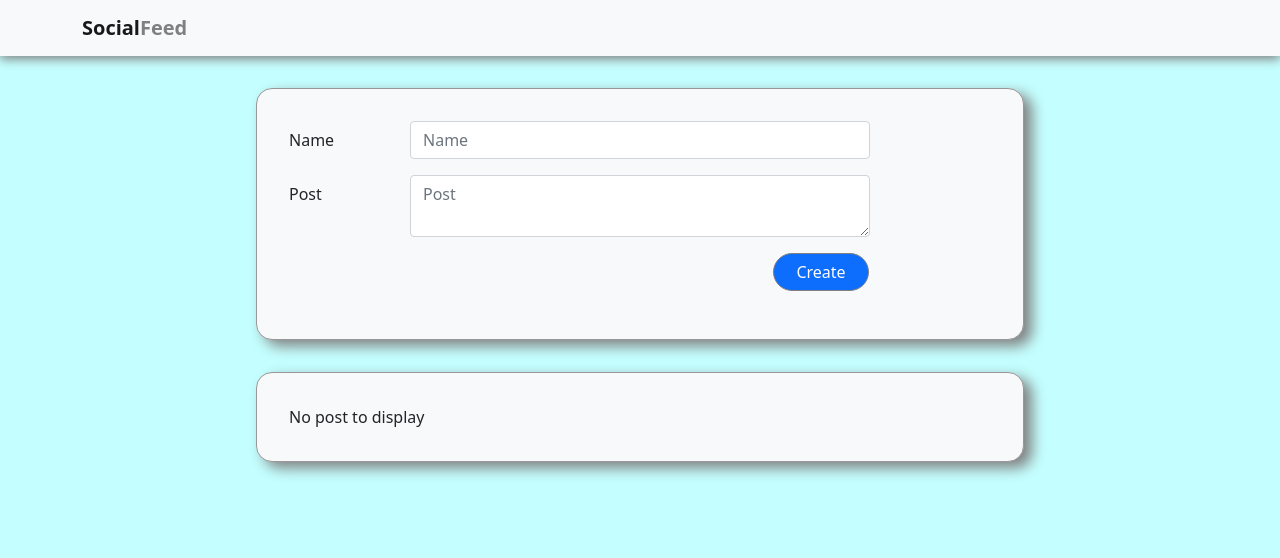
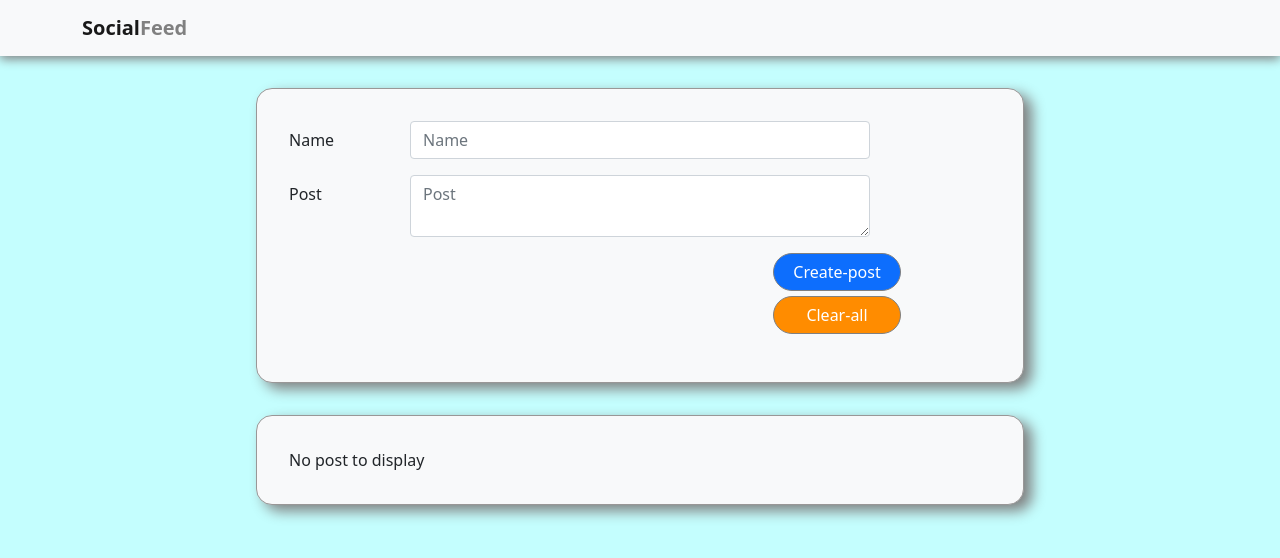
Before and after one commit to RickRieger/social-feed, a React (Create React App) app: page / in a window 1280 px wide. Shown: the top 558 px of the page. Built offline with nearby package versions, Linux system fonts and the light colour scheme; some icons are missing.

Commit message:
added a button to CreatePost.js that clears local storage and refreshes the page

```diff
--- a/src/Components/CreatePost/CreatePost.css
+++ b/src/Components/CreatePost/CreatePost.css
@@ -12,6 +12,13 @@
 
 #button{
     border-radius: 2rem;
-    width:6rem;
+    width:8rem;
     border: .5px solid grey;
 }
+#button-clear-all{
+    border-radius: 2rem;
+    width:8rem;
+    border: .5px solid grey;
+    background-color: darkorange;
+    margin-top: 5px;
+}
--- a/src/Components/CreatePost/CreatePost.jsx
+++ b/src/Components/CreatePost/CreatePost.jsx
@@ -10,6 +10,10 @@ function CreatePost(props) {
   };
   const handleCommentOnChange = (e) => {
     setComment(e.target.value);
+  };
+  const handleClearAll = () => {
+    localStorage.clear('payload');
+    window.location.reload();
   };
 
   return (
@@ -50,7 +54,12 @@ function CreatePost(props) {
       <Form.Group as={Row} className='mb-3'>
         <Col sm={{ span: 2, offset: 8 }}>
           <Button id='button' type='submit'>
-            Create
+            Create-post
+          </Button>
+        </Col>
+        <Col sm={{ span: 2, offset: 8 }}>
+          <Button id='button-clear-all' onClick={handleClearAll}>
+            Clear-all
           </Button>
         </Col>
       </Form.Group>
```
Also changed, not shown: src/index.css (line endings or trailing spaces).
